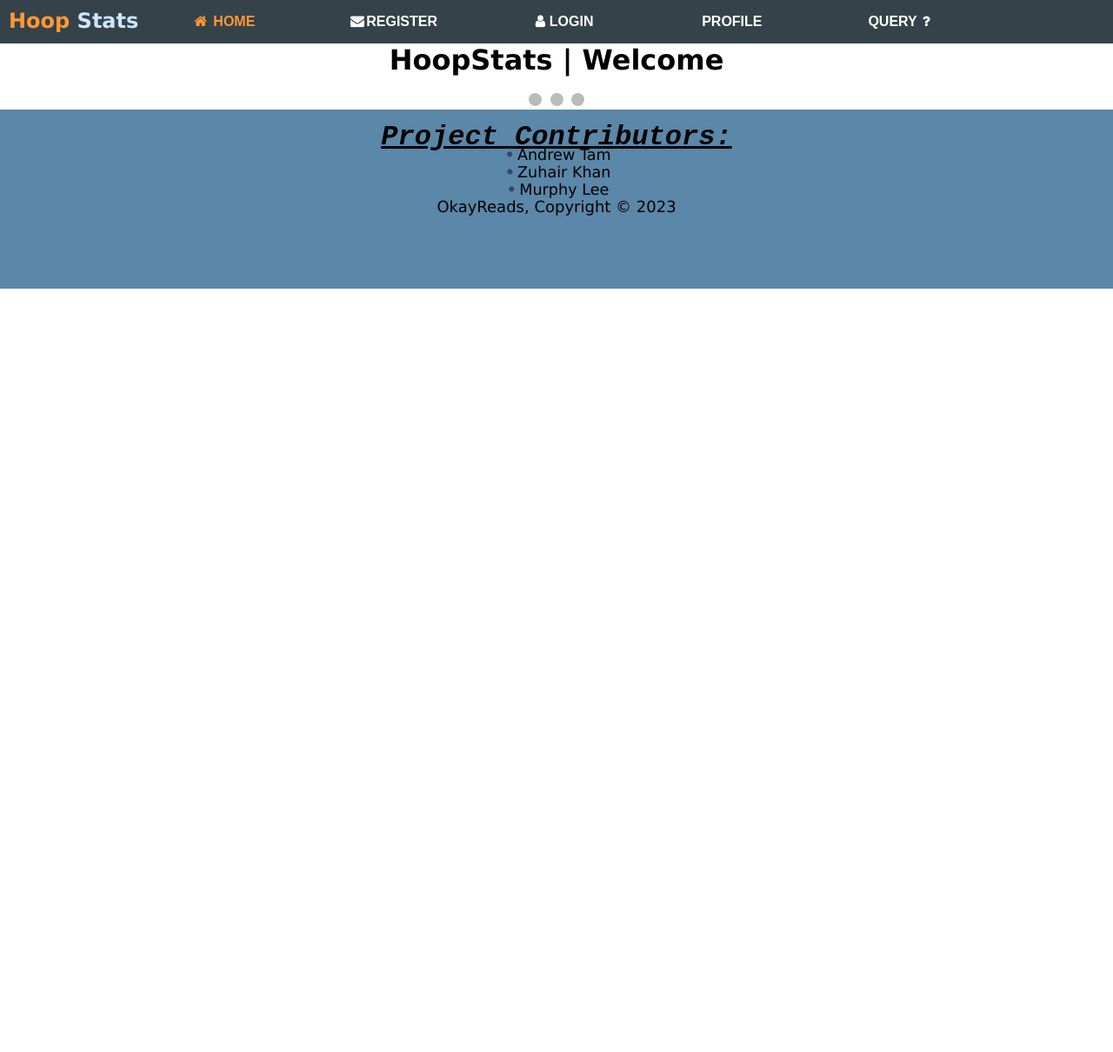
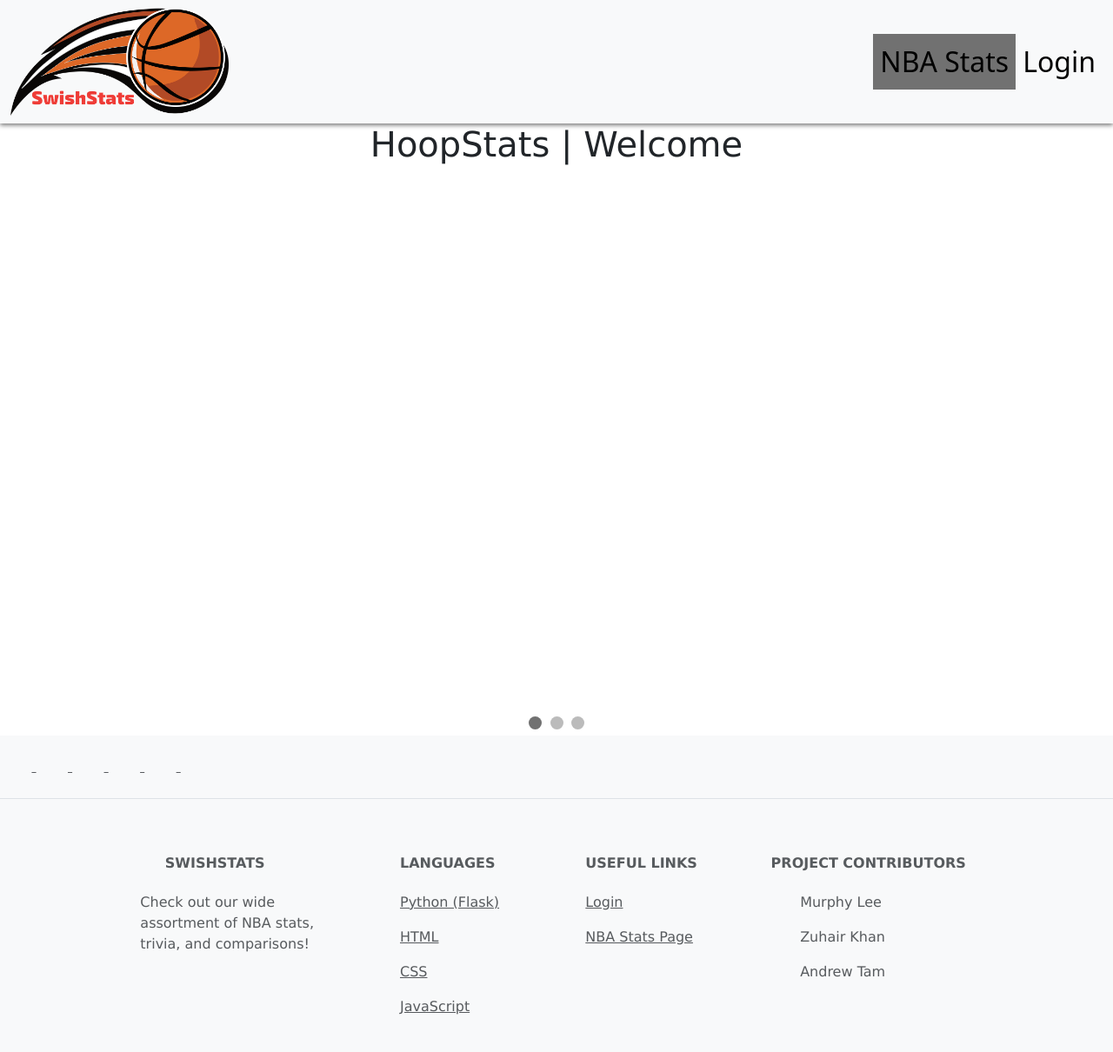
Before and after one commit to murphylee10/hoop-stats, a Flask app: page / in a window 1280 px wide; the page is wider, and only the part inside the window is pictured. Shown: that part at 87% size. Before the commit the page ends 332 px from the top of that part, so only its background shows below. Run offline with Flask 3, Linux system fonts and the light colour scheme; some libraries are stand-ins or nearby versions.

Commit message:
small changes

```diff
--- a/templates/base.html
+++ b/templates/base.html
@@ -10,6 +10,7 @@
         <link rel="stylesheet" href="https://cdn.jsdelivr.net/npm/@fortawesome/fontawesome-free@6.2.1/css/fontawesome.min.css"
             integrity="sha384-QYIZto+st3yW+o8+5OHfT6S482Zsvz2WfOzpFSXMF9zqeLcFV0/wlZpMtyFcZALm" crossorigin="anonymous">
     <link rel="stylesheet" href="{{ url_for('static', filename='css/base.css') }}">
+    {% block style %}{% endblock %}
 </head>
 <body>
 
@@ -187,7 +188,7 @@
                     <!-- Grid column -->
                     <div class="col-md-4 col-lg-3 col-xl-3 mx-auto mb-md-0 mb-4">
                         <!-- Links -->
-                        <h6 class="text-uppercase fw-bold mb-4">Group Members</h6>
+                        <h6 class="text-uppercase fw-bold mb-4">Project Contributors</h6>
                         <p><i class="fas fa-home me-3"></i> Murphy Lee</p>
                         <p>
                             <i class="fas fa-envelope me-3"></i>
--- a/templates/home-page.html
+++ b/templates/home-page.html
@@ -1,34 +1,16 @@
-<!-- HTML GOES HERE -->
-<!DOCTYPE html>
-<html lang="en" dir="ltr">
-  <head>
-    <meta charset="UTF-8" />
-    <meta name="viewport" content="width=device-width" , initial-scale="1" />
-    <meta name="description" content="Basketball sports stats page" />
-    <meta name="keywords" />
-    <meta name="author" content="Zuhair khan" />
-    <title>HoopStats | Welcome</title>
-    <link rel="stylesheet" href="static/css/home-page.css" />
-    <script src="script.js"></script>
+{% extends 'base.html' %}
 
-    <!-- Icon Library -->
-    <script src="https://ajax.googleapis.com/ajax/libs/jquery/3.4.1/jquery.min.js"></script>
+{% block title %}HoopStats | Welcome{% endblock %}
+{% block style %}
     <!--font awesome cdn link-->
-    <link
-      rel="stylesheet"
-      href="https://maxcdn.bootstrapcdn.com/font-awesome/4.6.3/css/font-awesome.min.css"
-    />
+    <link rel="stylesheet" href="https://maxcdn.bootstrapcdn.com/font-awesome/4.6.3/css/font-awesome.min.css" />
     <!-- Load font awesome icons -->
-    <link
-      rel="stylesheet"
-      href="https://cdnjs.cloudflare.com/ajax/libs/font-awesome/4.7.0/css/font-awesome.min.css"
-    />
-  </head>
+    <link rel="stylesheet" href="https://cdnjs.cloudflare.com/ajax/libs/font-awesome/4.7.0/css/font-awesome.min.css" />
+    <link rel="stylesheet" href="{{ url_for('static', filename='css/home-page.css') }}" />
+{% endblock %}
 
-  <body>
-    <!-- Navigtion Bar-->
-    <header>
-      <section id="navbar">
+{% block content %}
+    <!-- <section id="navbar">
         <div class="navbar1">
             <h1>
                 <span class="highlight">Hoop</span>
@@ -38,14 +20,10 @@
         <div class="nav-bar">
             <ul>
                 <li>
-              <a class="current" href="index.html"
-                ><i class="fa fa-fw fa-home"></i> Home</a
-              >
+                    <a class="current" href="index.html"><i class="fa fa-fw fa-home"></i> Home</a>
                 </li>
                 <li>
-              <a href="register.html"
-                ><i class="fa fa-fw fa-envelope"></i>Register</a
-              >
+                    <a href="register.html"><i class="fa fa-fw fa-envelope"></i>Register</a>
                 </li>
                 <li>
                     <a href="login.html"><i class="fa fa-fw fa-user"></i>login</a>
@@ -56,31 +34,33 @@
                 </li>
             </ul>
         </div>
-      </section>
+    </section> -->
     </header>
     <!-- Navigtion Bar-->
 
     <div class="container">
-      <h1><center>HoopStats | Welcome</center></h1>
+        <h1>
+            <center>HoopStats | Welcome</center>
+        </h1>
     </div>
 
     <!--slideshow-->
     <div class="slideshow-container">
         <div class="mySlides fade">
             <div class="numbertext">1 / 3</div>
-        <img src="images/img1.png" style="width: 100%" />
+            <img src="{{ url_for('static', filename='images/img1.png') }}" style="width: 100%" />
             <div class="text">Player 1 info.</div>
         </div>
 
         <div class="mySlides fade">
             <div class="numbertext">2 / 3</div>
-        <img src="images/img1.png" style="width: 100%" />
+            <img src="{{ url_for('static', filename='images/img1.png') }}" style="width: 100%" />
             <div class="text">player 2 info.</div>
         </div>
 
         <div class="mySlides fade">
             <div class="numbertext">3 / 3</div>
-        <img src="images/img1.png" style="width: 100%" />
+            <img src="{{ url_for('static', filename='images/img1.png') }}" style="width: 100%" />
             <div class="text">player 3 info.</div>
         </div>
 
@@ -97,7 +77,7 @@
     <!--slideshow-->
 
     <!-- footer with names of all team members -->
-    <footer class="footer">
+    <!-- <footer class="footer">
         <h1 class="footer-title">Project Contributors:</h1>
         <ul>
             <li>Andrew Tam</li>
@@ -105,6 +85,9 @@
             <li>Murphy Lee</li>
         </ul>
         <p>OkayReads, Copyright &copy; 2023</p>
-    </footer>
-  </body>
-</html>
+    </footer> -->
+
+    <script src="{{ url_for('static', filename='js/script.js') }}"></script>
+    <script src="https://ajax.googleapis.com/ajax/libs/jquery/3.4.1/jquery.min.js"></script>
+
+{% endblock %}
```
Lines whose indentation alone changed are shown as unchanged.
